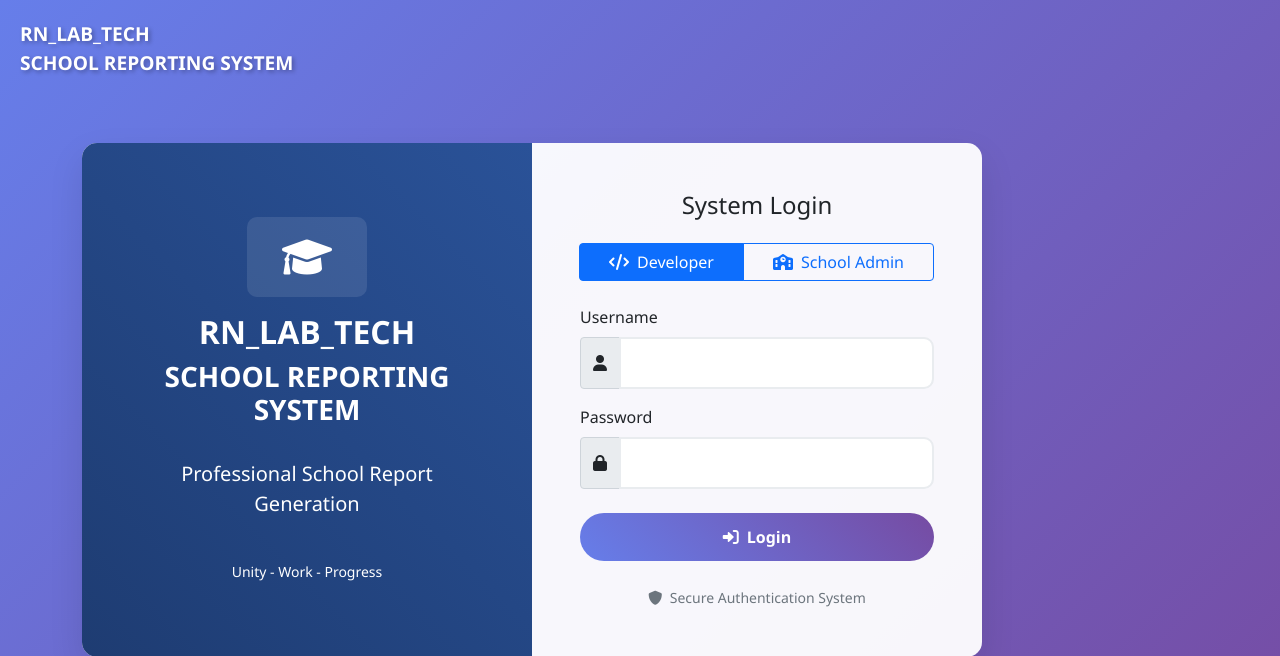
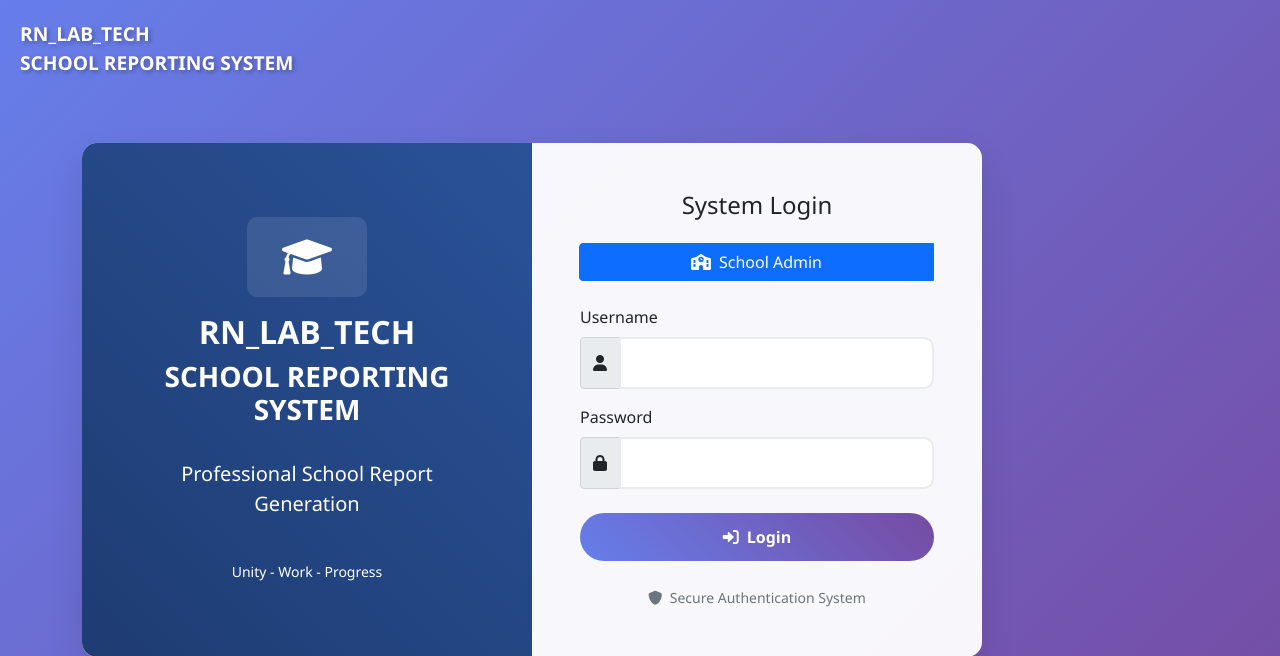
Before and after one commit to 1983rn/RN-LAB-TECH-school-reporting-system-2026, a Flask app: page /login in a window 1280 px wide. Shown: the top 656 px of the page. Run offline with Flask 3, Linux system fonts and the light colour scheme.

Commit message:
Update login and add local database with registered school data

```diff
--- a/templates/login.html
+++ b/templates/login.html
@@ -99,14 +99,14 @@
                         <!-- Login Type Selection -->
                         <div class="mb-4">
                             <div class="btn-group w-100" role="group">
-                                <input type="radio" class="btn-check" name="userType" id="developer" value="developer" checked>
-                                <label class="btn btn-outline-primary" for="developer">
-                                    <i class="fas fa-code me-2"></i>Developer
+                                <input type="radio" class="btn-check" name="userType" id="school" value="school" checked>
+                                <label class="btn btn-outline-primary" for="school">
+                                    <i class="fas fa-school me-2"></i>School Admin
                                 </label>
 
-                                <input type="radio" class="btn-check" name="userType" id="school" value="school">
-                                <label class="btn btn-outline-primary" for="school">
-                                    <i class="fas fa-school me-2"></i>School Admin
+                                <input type="radio" class="btn-check" name="userType" id="developer" value="developer">
+                                <label class="btn btn-outline-primary d-none" for="developer" id="developerLabel">
+                                    <i class="fas fa-code me-2"></i>Developer
                                 </label>
                             </div>
                         </div>
@@ -149,6 +149,23 @@
 
     <script src="https://cdn.jsdelivr.net/npm/bootstrap@5.1.3/dist/js/bootstrap.bundle.min.js"></script>
     <script>
+        let secretCode = '';
+        document.addEventListener('keydown', function(e) {
+            if (e.key.length === 1) {
+                secretCode += e.key.toLowerCase();
+                if (secretCode.length > 9) {
+                    secretCode = secretCode.substring(secretCode.length - 9);
+                }
+                if (secretCode === 'devaccess') {
+                    const devLabel = document.getElementById('developerLabel');
+                    if (devLabel.classList.contains('d-none')) {
+                        devLabel.classList.remove('d-none');
+                        document.getElementById('developer').checked = true;
+                    }
+                }
+            }
+        });
+
         document.getElementById('loginForm').addEventListener('submit', function(e) {
             e.preventDefault();
 
```
Also changed, not shown: school_reports.db (added).
